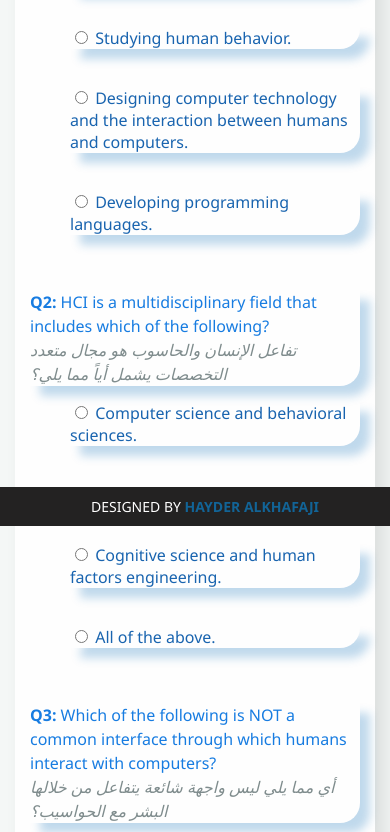
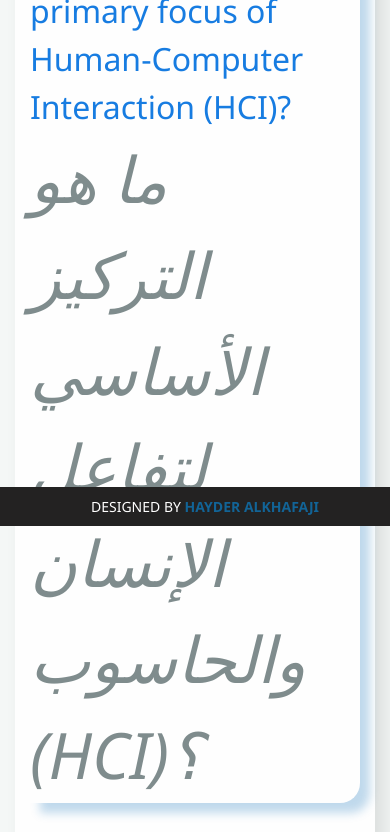
Before and after one commit to h94gg/HCI, a plain HTML site: page index.html in a window 390 px wide. Shown: the part 318-1150 px from the top of the page. Drawn offline with Linux system fonts and the light colour scheme.

Commit message:
Update hci.css

```diff
--- a/hci.css
+++ b/hci.css
@@ -18,7 +18,7 @@ body {
   h2 {
     color: #177ce1;
     text-align: center;
-    font-size: 2em;
+    font-size: 4em;
     margin-bottom: 30px;
     border-radius: 20px 0px 20px ;
     box-shadow:  10px 10px 10px  rgba(20, 115, 187, 0.262);
@@ -44,7 +44,7 @@ body {
   }
 
   .question p {
-    font-size: 1.1em;
+    font-size: 2.2em;
     color: #177ce1;
     line-height: 1.5;
     border-top: 2px #503b2c;
@@ -54,7 +54,7 @@ body {
 
   .question i {
 
-    font-size: 1em;
+    font-size: 2em;
     color: #7f8c8d;
 
 
@@ -72,7 +72,7 @@ body {
   .choices label {
     display: block;
     margin: 8px 0;
-    font-size: 1.1em;
+    font-size: 2.2em;
     color: #1964af;
     cursor: pointer;
     border-radius: 20px 0px 20px ;
@@ -83,7 +83,7 @@ body {
   button {
     background-color: #58a2d3;
     color: white;
-    font-size: 1.2em;
+    font-size: 2.4em;
     padding: 10px 20px;
     border: none;
     border-radius: 5px;
@@ -102,7 +102,7 @@ body {
   /* Result Styling */
   .result {
     font-weight: bold;
-    font-size: 1.3em;
+    font-size: 2.6em;
     color: #27ae60;
     text-align: center;
     margin-top: 20px;
@@ -115,12 +115,12 @@ body {
     }
 
     .question p {
-      font-size: 1em;
+      font-size: 2em;
 
     }
 
     .choices label {
-      font-size: 1em;
+      font-size: 2em;
 
     }
 
```
